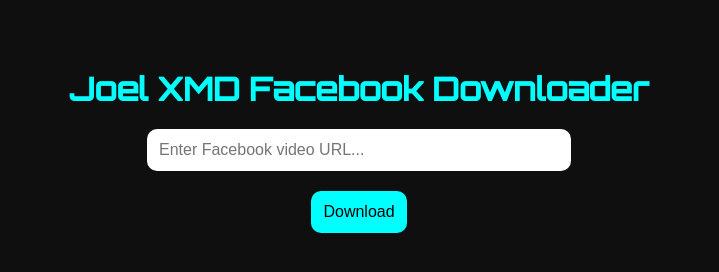
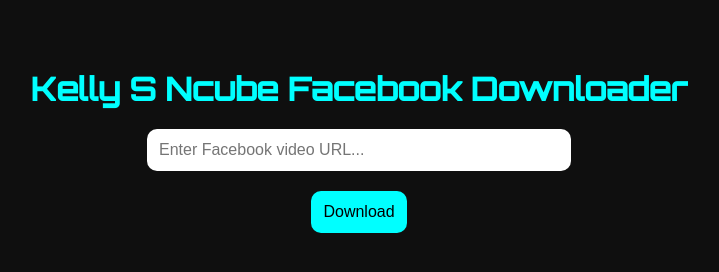
Before and after one commit to skinzama/Kelly-SA-Search-, a website: page SRC/facebok.html in a window 1280 px wide. Shown: the whole page, without its empty margins (281-1000 px from the left). Drawn offline with Linux system fonts and the light colour scheme.

Commit message:
Update facebok.html

```diff
--- a/SRC/facebok.html
+++ b/SRC/facebok.html
@@ -71,7 +71,7 @@
   </style>
 </head>
 <body>
-  <h1>Joel XMD Facebook Downloader</h1>
+  <h1>Kelly S Ncube Facebook Downloader</h1>
   <input type="text" id="url" placeholder="Enter Facebook video URL..." />
   <button onclick="download()">Download</button>
   <div id="loading"></div>
```
